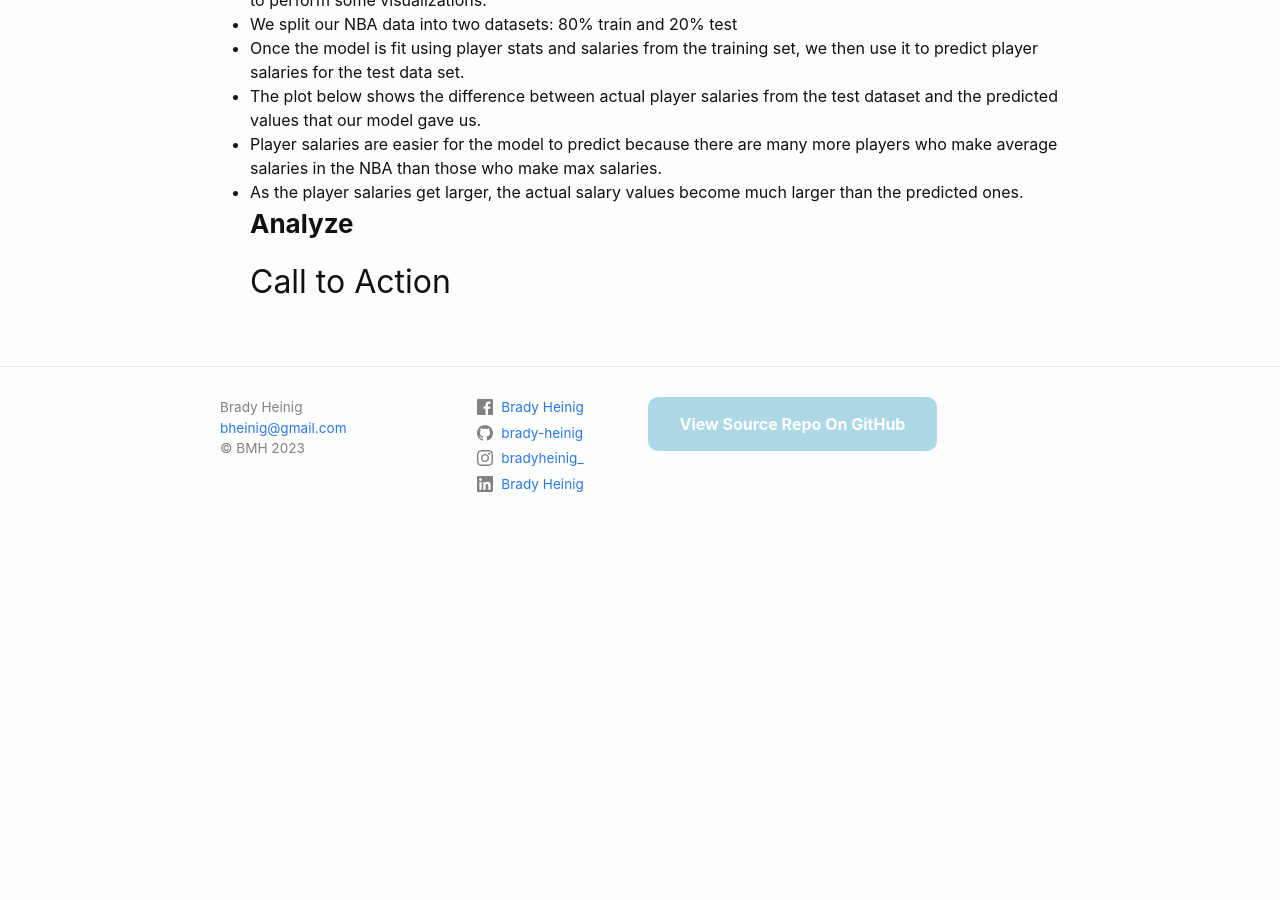
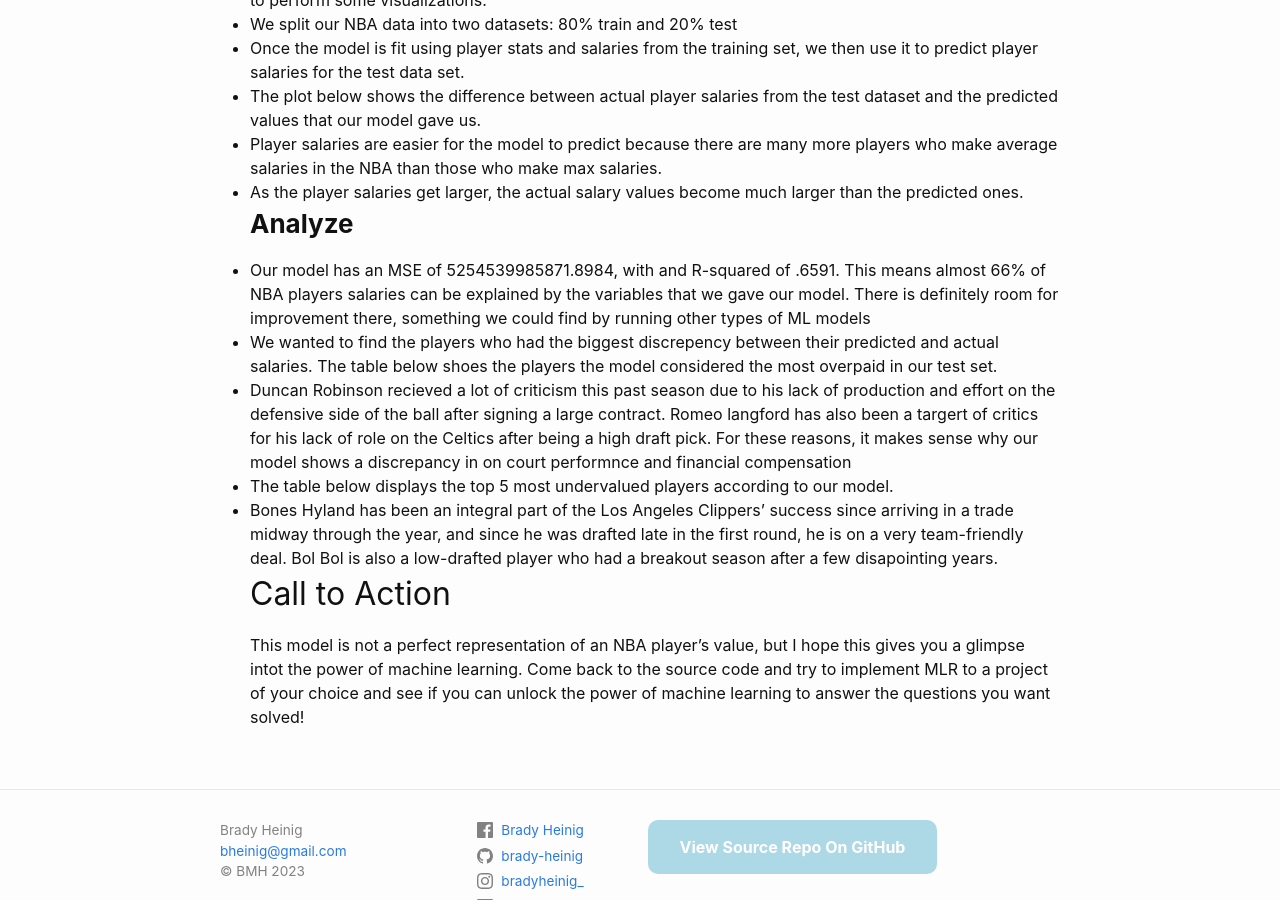
Before and after one commit to brady-heinig/brady-heinig.github.io, a Jekyll site: the page built from _posts/2023-10-12-Heisman-Predictions.md, in a window 1280 px wide and 900 px high, scrolled down 1495 px. Built offline with Jekyll 4.4.1, drawn with Linux system fonts in a browser that asks for light colours; comment, search, counter and statistics services are not loaded; before the commit the page ends 2049 px from its top, so only the background shows below that; some of the changed text lies outside the part shown.

Commit message:
Update 2023-10-12-Heisman-Predictions.md

```diff
--- a/_posts/2023-10-12-Heisman-Predictions.md
+++ b/_posts/2023-10-12-Heisman-Predictions.md
@@ -36,4 +36,10 @@
 - Player salaries are easier for the model to predict because there are many more players who make average salaries in the NBA than those who make max salaries.
 - As the player salaries get larger, the actual salary values become much larger than the predicted ones.
 ### **Analyze**
+- Our model has an MSE of 5254539985871.8984, with and R-squared of .6591. This means almost 66% of NBA players salaries can be explained by the variables that we gave our model. There is definitely room for improvement there, something we could find by running other types of ML models
+- We wanted to find the players who had the biggest discrepency between their predicted and actual salaries. The table below shoes the players the model considered the most overpaid in our test set.
+- Duncan Robinson recieved a lot of criticism this past season due to his lack of production and effort on the defensive side of the ball after signing a large contract. Romeo langford has also been a targert of critics for his lack of role on the Celtics after being a high draft pick. For these reasons, it makes sense why our model shows a discrepancy in on court performnce and financial compensation
+- The table below displays the top 5 most undervalued players according to our model.
+- Bones Hyland has been an integral part of the Los Angeles Clippers' success since arriving in a trade midway through the year, and since he was drafted late in the first round, he is on a very team-friendly deal. Bol Bol is also a low-drafted player who had a breakout season after a few disapointing years.
 ## Call to Action
+This model is not a perfect representation of an NBA player's value, but I hope this gives you a glimpse intot the power of machine learning. Come back to the source code and try to implement MLR to a project of your choice and see if you can unlock the power of machine learning to answer the questions you want solved!
```
